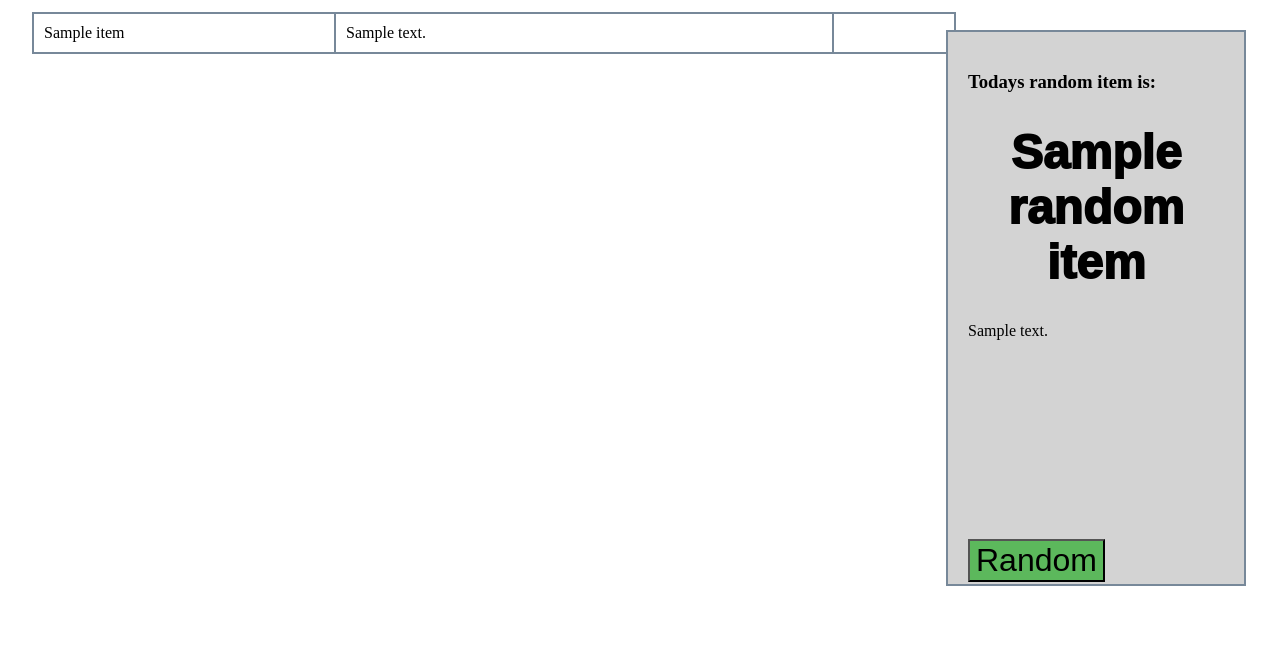
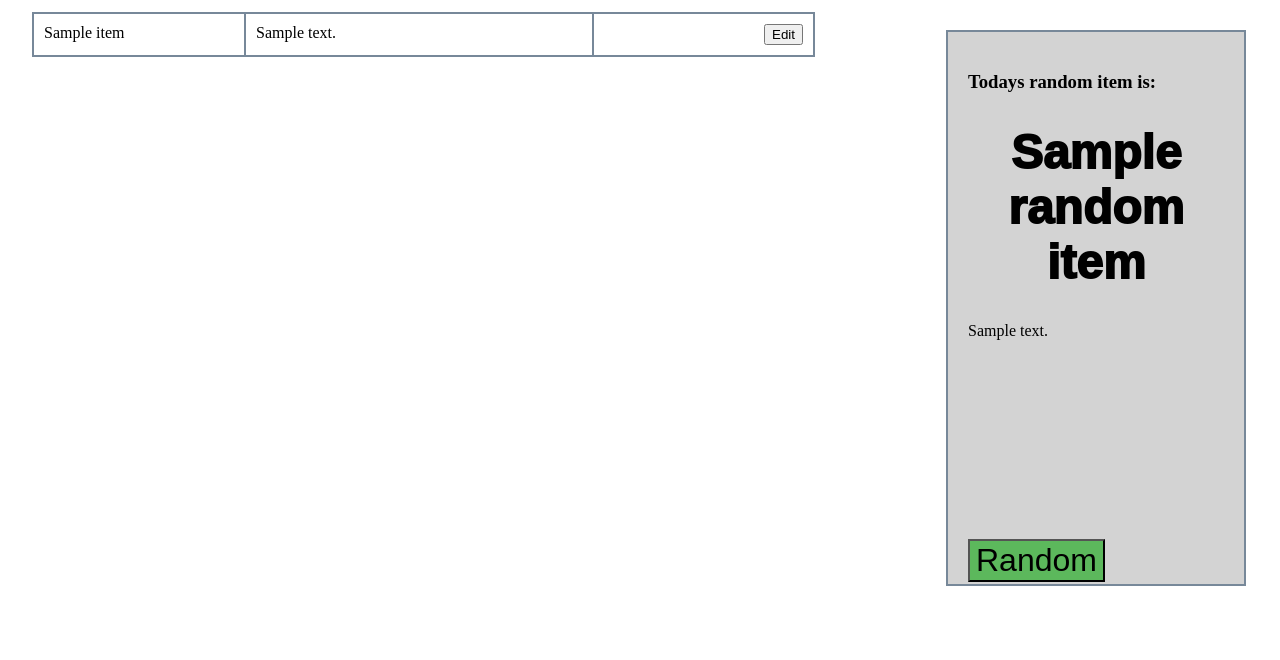
Before and after one commit to GRitchie1/Balena_ToDoList, a Flask app: template todolist/src/templates/lists.html in a window 1280 px wide. Shown: the part 142-802 px from the top of the page. Run offline with Flask 2, Linux system fonts and the light colour scheme; the template is opened without the code that fills it: most values are stand-ins (such as "Sample title", 1, 10 or a date in 2020).

Commit message:
Add item route

```diff
--- a/todolist/src/list_items.py
+++ b/todolist/src/list_items.py
@@ -47,6 +47,10 @@ class List_Items:
             print(f'{list_item.name} - {list_item.description} - {list_item.category}')
 
 
+    def get_item_by_index(self, i):
+        return self.list_items[i]
+
+
 class Item:
     def __init__(self, name, description, category):
         self.name = name
--- a/todolist/src/main.py
+++ b/todolist/src/main.py
@@ -39,11 +39,17 @@ def items(category):
         rand_items = lists.get_list_by_category("todo")
         global random_item
         random_item = random.choice(rand_items)
+    elif action == "Edit":
+        return redirect(url_for("item",name = str(name)))
 
 
   return render_template("lists.html",category=category, categories=categories,list_items=list_items,random_item=random_item)
 
-
+@app.route("/item/<name>", methods=["GET", "POST"])
+def item(name):
+    item_index = lists.get_index_by_name(name)
+    item = lists.get_item_by_index(item_index)
+    return str(item_index) + " - " + item.name
 
 if __name__ == '__main__':
     app.run(host='0.0.0.0', port=80)
--- a/todolist/src/static/styles.css
+++ b/todolist/src/static/styles.css
@@ -53,12 +53,16 @@ a:hover {
   grid-area: btns;
   padding:10px;
 }
+.item-edit {
+  grid-area: edit;
+  padding:10px;
+}
 
 .item-container {
     display: grid;
     grid-template-areas:
-      'itm itm itm desc desc desc desc desc desc btns';
-    column-gap: 100px;
+      'itm itm itm desc desc desc desc desc desc btns edit';
+    column-gap: 70px;
     margin-left: 20px;
     border-bottom: 2px solid lightslategray;
     border-left: 2px solid lightslategray;
--- a/todolist/src/templates/lists.html
+++ b/todolist/src/templates/lists.html
@@ -36,8 +36,6 @@
           <td class="item">{{item['name']}}</td>
           <td class="desc">{{item['description']}}</td>
           <td class="item-form">
-
-
             <form method="POST">
               {% if item.category in ["todo"] %}
               <input type="submit" class="comp" name="{{item['name']}}" value="Y">
@@ -45,8 +43,12 @@
               <input type="submit" class="uncomp" name="{{item['name']}}" value="X">
               {% endif %}
             </form>
+          </td>
 
-
+          <td class="item-edit">
+            <form method="POST">
+              <input type="submit" class="edit" name="{{item['name']}}" value="Edit">
+            </form>
           </td>
         </tr>
 
```
